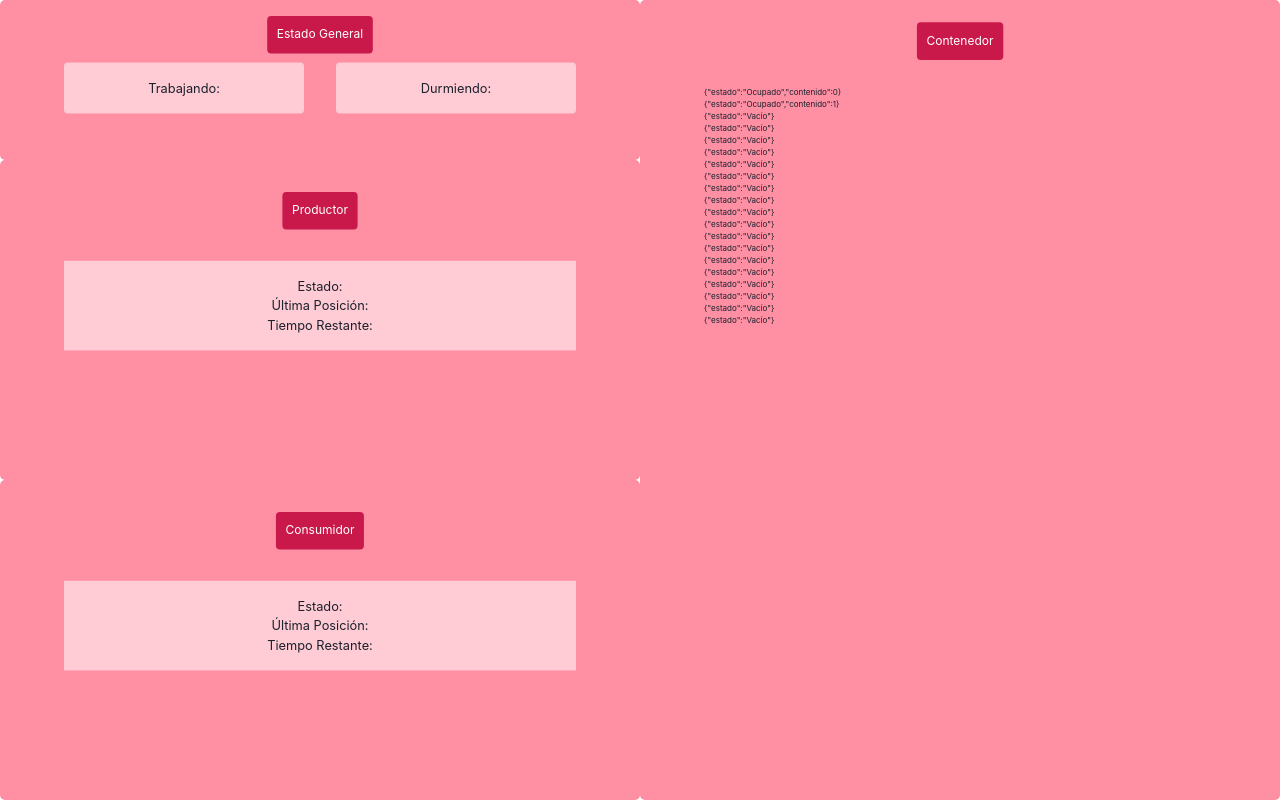
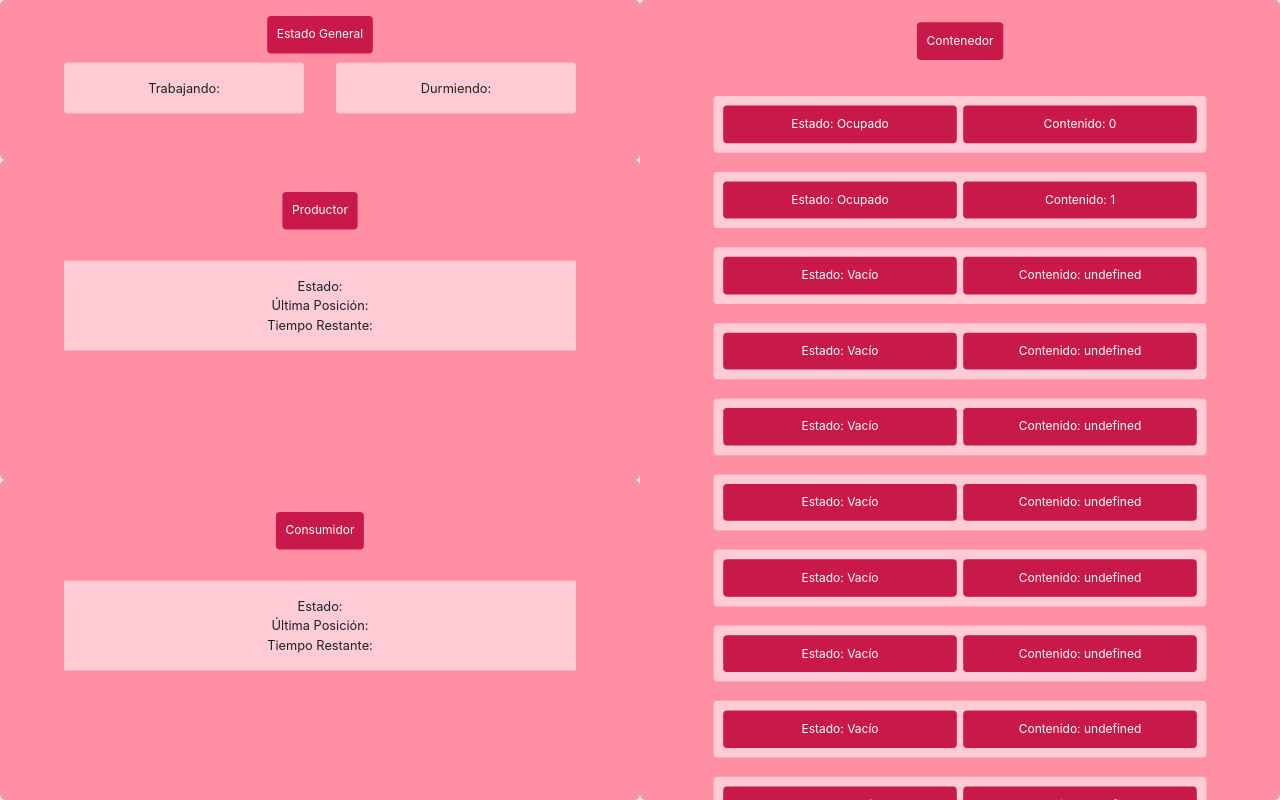
Before and after one commit to Alan-Rodz/SemSOTarea12, a Next.js app: page / in a window 1280 px wide. Built offline with nearby package versions, Linux system fonts and the light colour scheme.

Commit message:
agregar componente entrada

```diff
--- /dev/null
+++ b/component/Entrada.tsx
@@ -0,0 +1,46 @@
+import { Box, Center, Flex } from '@chakra-ui/react';
+import { Contenedor, EntradaContenedor } from '../class/Contenedor';
+
+import { GLOBAL_BORDER_RADIUS, GLOBAL_CONTENT_COLOR, GLOBAL_SECONDARY_COLOR } from '../pages/index';
+
+// ********************************************************************************
+export interface Props { entrada: EntradaContenedor<number> }
+export const Entrada: React.FC<Props> = ({ entrada }) => {
+  return (
+    <>
+      <Box
+        width={'width'}
+        borderRadius={GLOBAL_BORDER_RADIUS}
+        padding={3}
+        m={3}
+        bg={GLOBAL_CONTENT_COLOR}
+        fontSize={15}
+      >
+        <Flex gap={2}>
+          <Box
+            flexBasis={'50%'}
+            bgColor={GLOBAL_SECONDARY_COLOR}
+            borderRadius={GLOBAL_BORDER_RADIUS}
+            padding={3}
+            color={'white'}
+          >
+            <Center>
+              {`Estado: ${entrada.estado}`}
+            </Center>
+          </Box>
+          <Box
+            flexBasis={'50%'}
+            bgColor={GLOBAL_SECONDARY_COLOR}
+            borderRadius={GLOBAL_BORDER_RADIUS}
+            padding={3}
+            color={'white'}
+          >
+            <Center>
+              {`Contenido: ${entrada.contenido}`}
+            </Center>
+          </Box>
+        </Flex>
+      </Box>
+    </>
+  )
+}
--- a/component/seccion/SeccionContenedor.tsx
+++ b/component/seccion/SeccionContenedor.tsx
@@ -2,12 +2,10 @@ import { Box, Flex } from '@chakra-ui/react';
 
 import { Contenedor } from '../../class/Contenedor';
 import { GLOBAL_SECONDARY_COLOR, GLOBAL_BORDER_RADIUS, contenedor } from '../../pages';
+import { Entrada } from '../Entrada';
 
 // ********************************************************************************
-export interface SeccionContenedorProps {
-  contenedor: Contenedor<number>
-};
-
+export interface SeccionContenedorProps {  contenedor: Contenedor<number>; };
 export const SeccionContenedor: React.FC<SeccionContenedorProps> = () => {
   return (
     <Box w={'100%'} h={'100%'} py={2} borderColor={'gray.300'}>
@@ -26,7 +24,7 @@ export const SeccionContenedor: React.FC<SeccionContenedorProps> = () => {
       </Box>
       <Flex flexDir={'column'}>
         {contenedor.arreglo.map((entrada, index) => (
-          <Box key={index}>{JSON.stringify(entrada)}</Box>
+          <Entrada key={index} entrada={entrada}/>
         ))}
       </Flex>
     </Box>
--- a/util/aleatorio.ts
+++ b/util/aleatorio.ts
@@ -1,4 +1,2 @@
 // ********************************************************************************
-export const aleatorio = () => {
-  return Math.floor(Math.random() * (5/*max*/ - 2/*min*/ + 1) + 2/*min*/);
-}
+export const aleatorio = () => { return Math.floor(Math.random() * (5/*max*/ - 2/*min*/ + 1) + 2/*min*/); }
```
Also changed, not shown: class/Contenedor.ts (+5 -17 lines).
